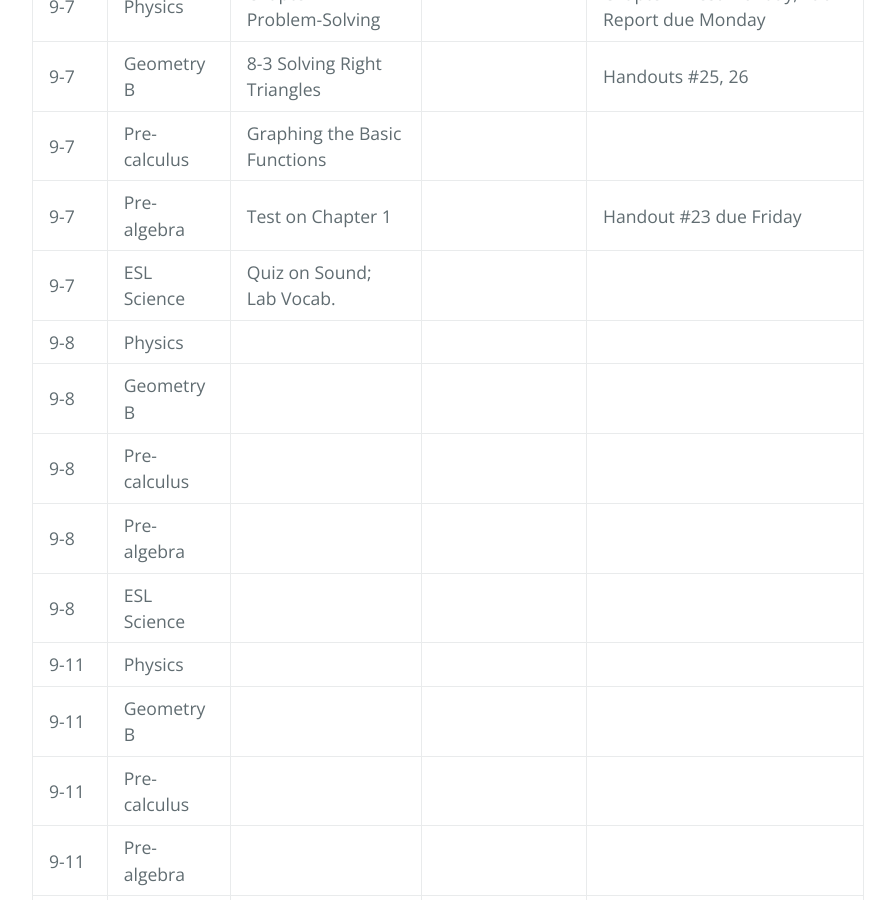
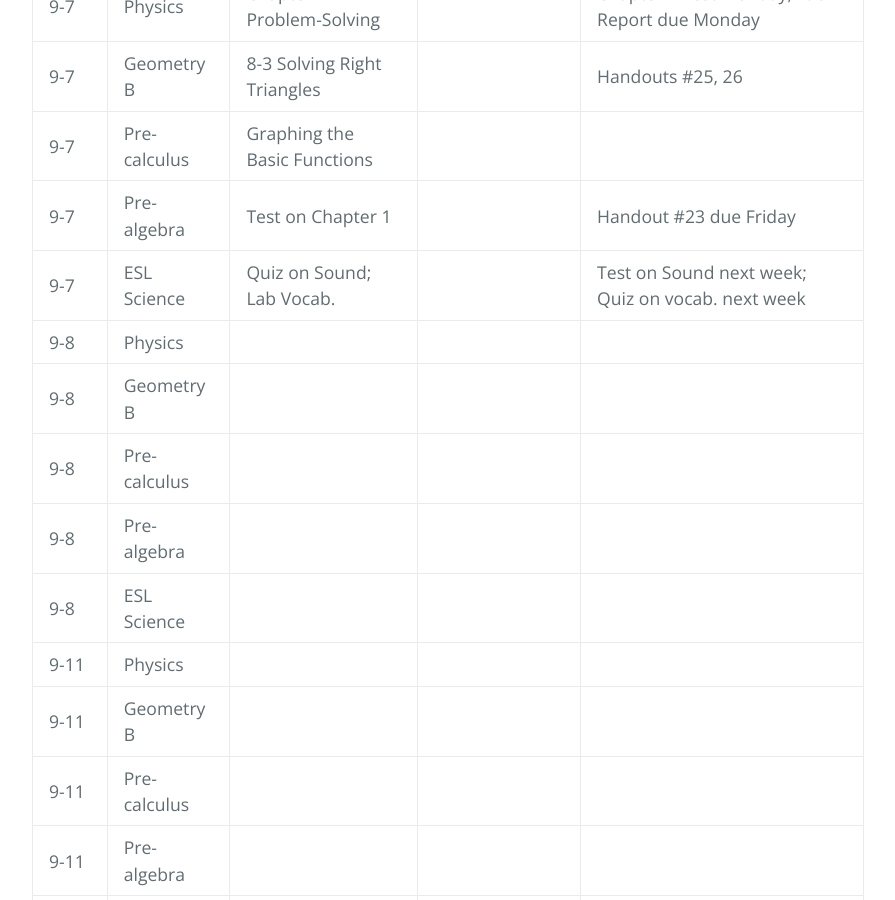
Before and after one commit to gpayoo/gpayoo, a Jekyll site: the page built from index.md, in a window 1280 px wide and 900 px high, scrolled down 667 px. Shown: the whole window, without its empty margins (192-1087 px from the left). Built offline with Jekyll 4.4.1, drawn with Linux system fonts in a browser that asks for light colours; our own code applies the rules of GitHub Pages for plain Markdown files.

Commit message:
Update index.md

```diff
--- a/index.md
+++ b/index.md
@@ -13,7 +13,7 @@ layout: default
 | 9-7 | Geometry B | 8-3 Solving Right Triangles | | Handouts #25, 26 |
 | 9-7 | Pre-calculus | Graphing the Basic Functions | |
 | 9-7 | Pre-algebra | Test on Chapter 1| | Handout #23 due Friday
-| 9-7 | ESL Science | Quiz on Sound; Lab Vocab.  |  |
+| 9-7 | ESL Science | Quiz on Sound; Lab Vocab.  |  | Test on Sound next week; Quiz on vocab. next week
 | 9-8 | Physics |  | |
 | 9-8 | Geometry B |  | | |
 | 9-8 | Pre-calculus |  | |
```
